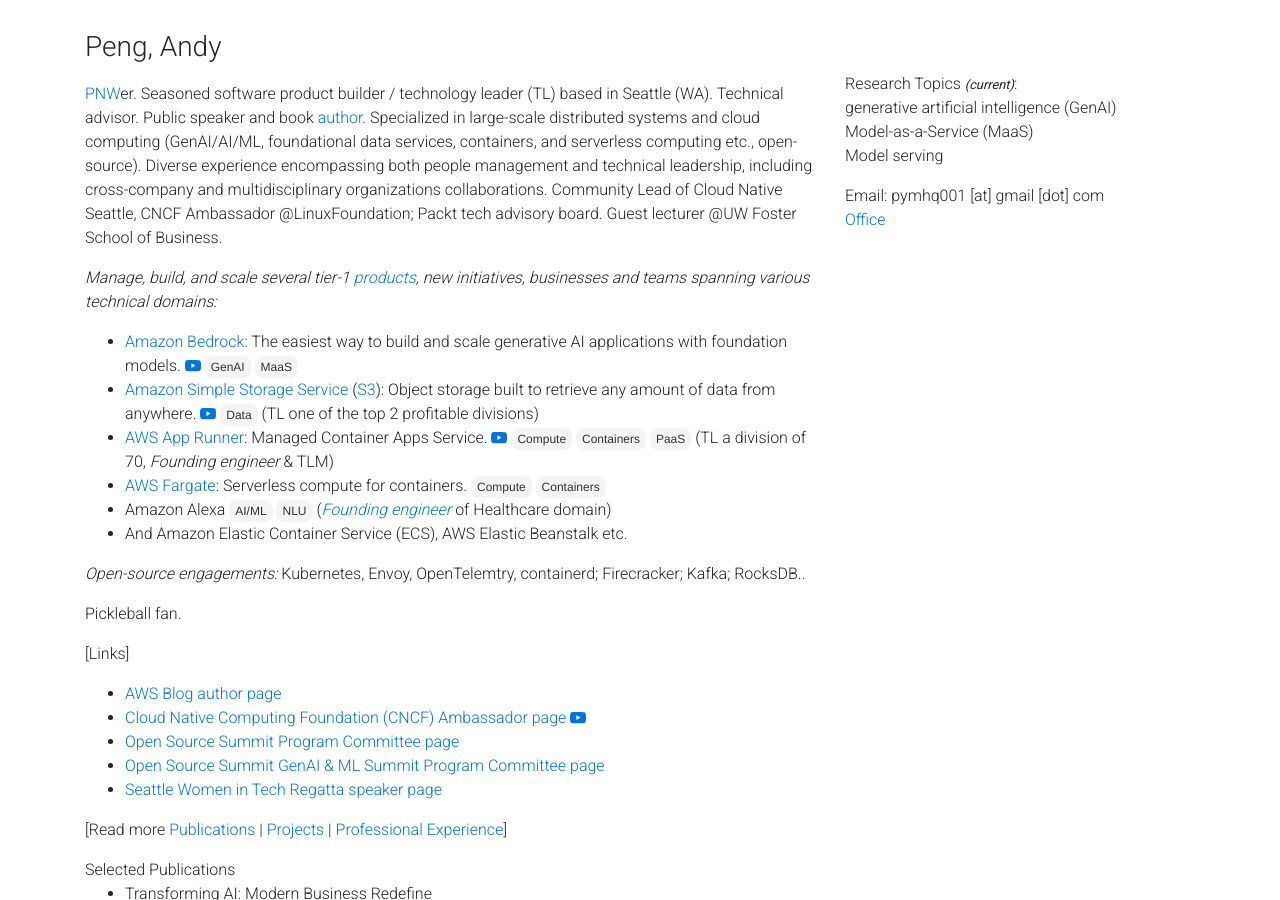
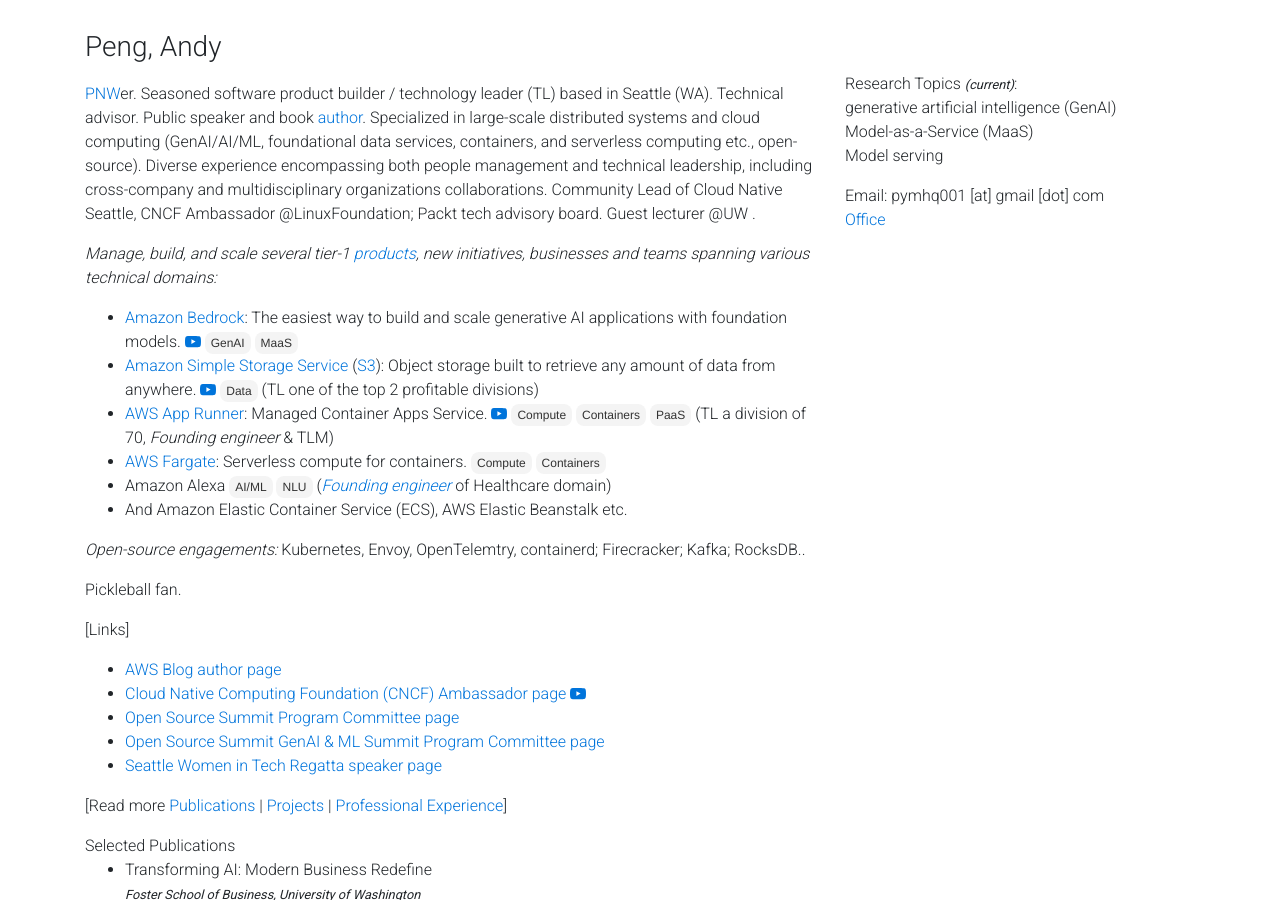
Before and after one commit to gfw001/gfw001.github.io, a Jekyll site: the page portfolio.html, which Jekyll copies as it is, in a window 1280 px wide and 900 px high. Built offline with Jekyll 4.4.1, drawn with Linux system fonts in a browser that asks for light colours; nearby versions of some CDN libraries; a style sheet for code colours, icons or effects is not loaded.

Commit message:
Update portfolio.html

```diff
--- a/portfolio.html
+++ b/portfolio.html
@@ -101,7 +101,7 @@
   <div class="row">
     <div class="col">
       <p style="margin-top:10px;">
-        <a href="https://www.pcta.org/">PNW</a>er. Seasoned software product builder / technology leader (TL) based in Seattle (WA). Technical advisor. Public speaker and book <a href="https://aws.amazon.com/blogs/containers/author/yimipeng/">author</a>. Specialized in large-scale distributed systems and cloud computing (GenAI/AI/ML, foundational data services, containers, and serverless computing etc., open-source). Diverse experience encompassing both people management and technical leadership, including cross-company and multidisciplinary organizations collaborations. Community Lead of Cloud Native Seattle, CNCF Ambassador @LinuxFoundation; Packt tech advisory board. Guest lecturer @UW Foster School of Business. <br>
+        <a href="https://www.pcta.org/">PNW</a>er. Seasoned software product builder / technology leader (TL) based in Seattle (WA). Technical advisor. Public speaker and book <a href="https://aws.amazon.com/blogs/containers/author/yimipeng/">author</a>. Specialized in large-scale distributed systems and cloud computing (GenAI/AI/ML, foundational data services, containers, and serverless computing etc., open-source). Diverse experience encompassing both people management and technical leadership, including cross-company and multidisciplinary organizations collaborations. Community Lead of Cloud Native Seattle, CNCF Ambassador @LinuxFoundation; Packt tech advisory board. Guest lecturer @UW . <br>
       </p>
       <p>
 	      <i>Manage, build, and scale several tier-1 <a href="/products">products</a>, new initiatives, businesses and teams spanning various technical domains: </i>
```
